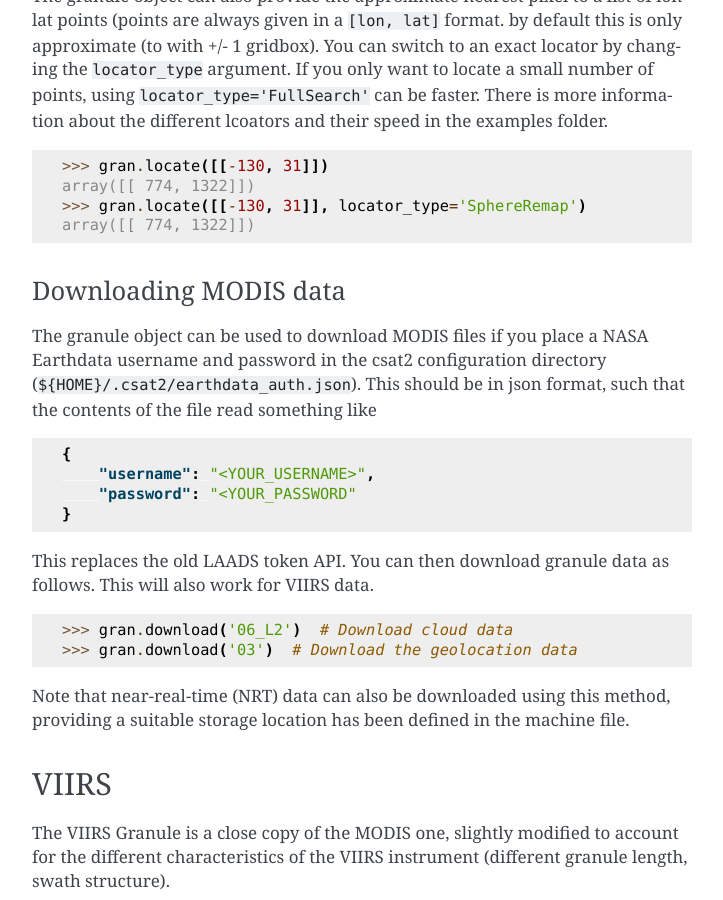
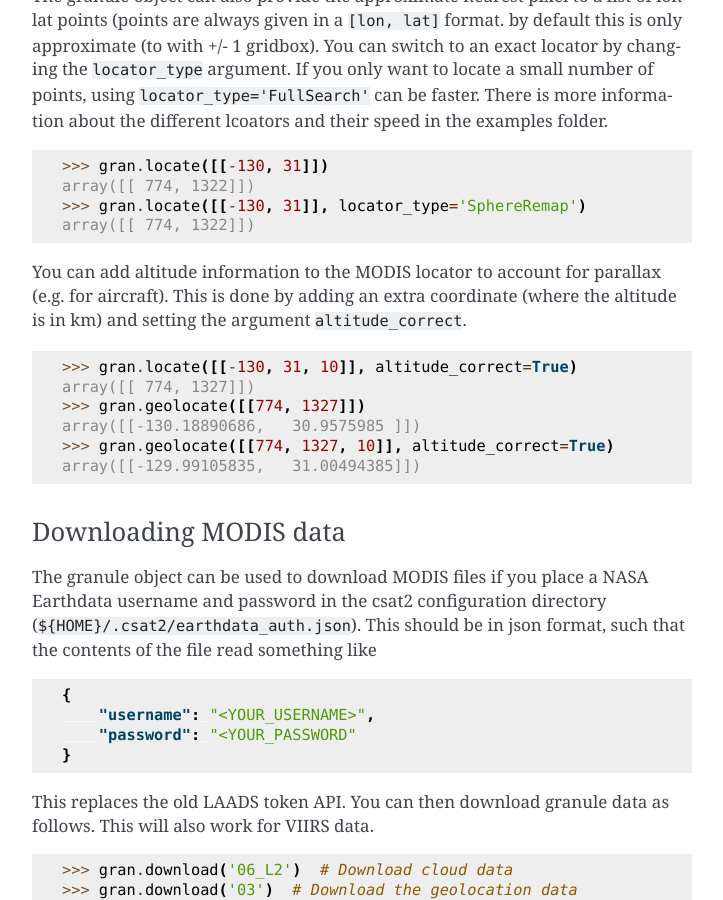
Before and after one commit to EdGrrr/csat2, a Sphinx documentation site: the page built from doc/instruments.rst, in a window 1280 px wide and 900 px high, scrolled down 1624 px. Shown: the whole window, without its empty margins (388-1111 px from the left). Built offline with Sphinx 7.4.7, drawn with Linux system fonts in a browser that asks for light colours.

Commit message:
Added some docs

```diff
--- a/doc/instruments.rst
+++ b/doc/instruments.rst
@@ -78,6 +78,16 @@ The granule object can also provide the approximate nearest pixel to a list of l
    >>> gran.locate([[-130, 31]], locator_type='SphereRemap')
    array([[ 774, 1322]])
 
+You can add altitude information to the MODIS locator to account for parallax (e.g. for aircraft). This is done by adding an extra coordinate (where the altitude is in km) and setting the argument ``altitude_correct``.
+
+.. code-block:: python
+
+   >>> gran.locate([[-130, 31, 10]], altitude_correct=True)
+   array([[ 774, 1327]])
+   >>> gran.geolocate([[774, 1327]])
+   array([[-130.18890686,   30.9575985 ]])
+   >>> gran.geolocate([[774, 1327, 10]], altitude_correct=True)
+   array([[-129.99105835,   31.00494385]])
 
 
 
```
